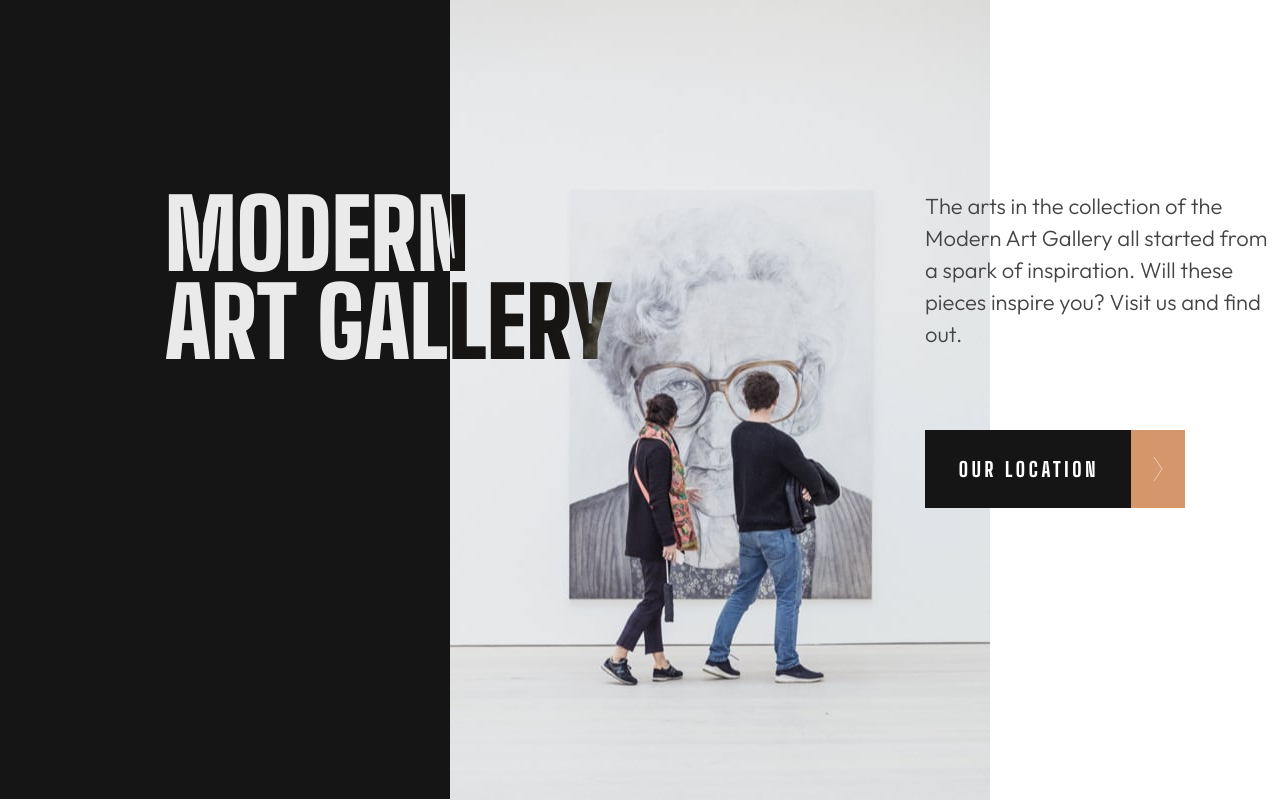
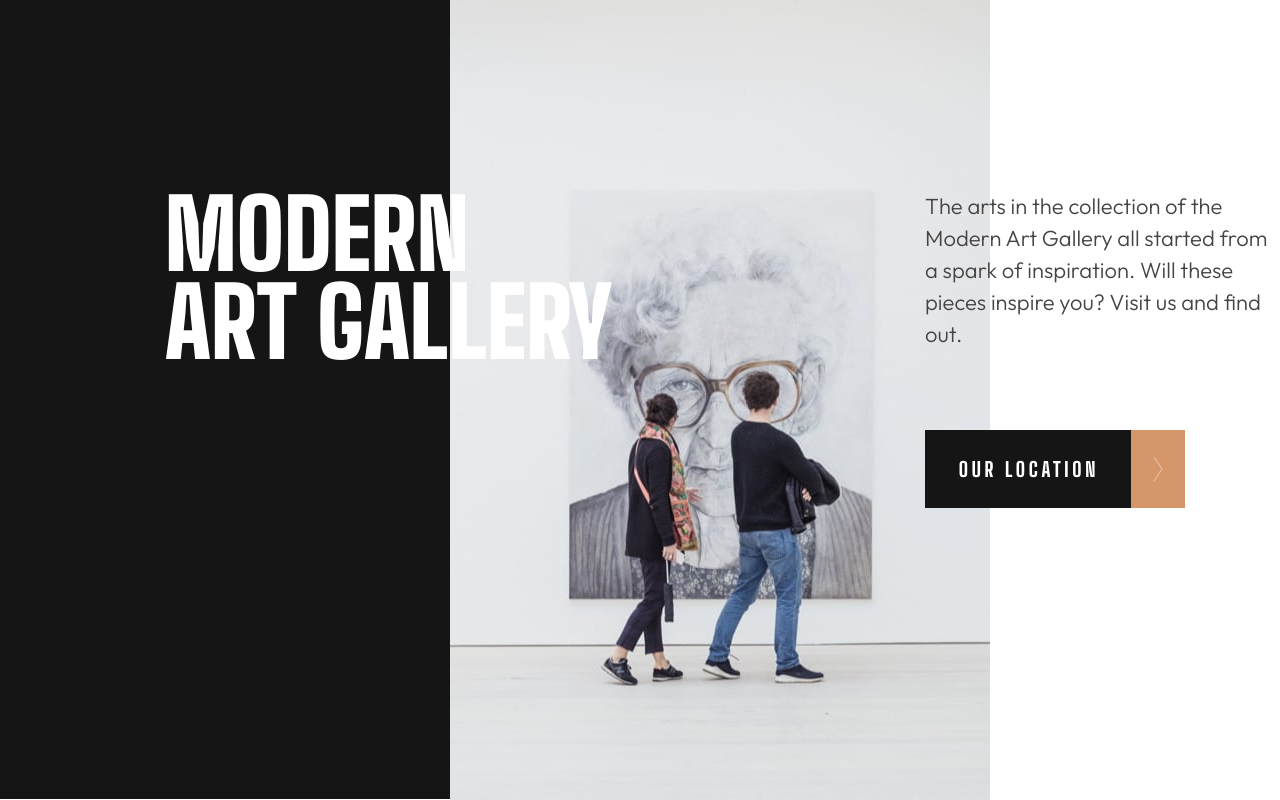
Before and after one commit to makogeboris/Art-gallery-website, a website: page index.html in a window 1280 px wide. Shown: the top 800 px of the page. Drawn offline with Linux system fonts and the light colour scheme.

Commit message:
initial commit

```diff
--- a/index.html
+++ b/index.html
@@ -52,7 +52,7 @@
             <!-- heading and paragraph container -->
             <div class="lg:flex flex-row justify-between text-left lg:mb-16">
               <h1
-                class="font-cursive font-black uppercase text-dark-black text-[60px] leading-[55px] md:text-[70px] md:leading-[65px] lg:text-[96px] lg:leading-[88px] mb-8 md:mb-12 lg:mb-0 pr-[62px] md:pr-12 lg:pr-16 md:w-[375px] lg:w-[514px] mix-blend-difference"
+                class="font-cursive font-black uppercase text-dark-black text-[60px] leading-[55px] md:text-[70px] md:leading-[65px] lg:text-[96px] lg:leading-[88px] mb-8 md:mb-12 lg:mb-0 pr-[62px] md:pr-12 lg:pr-16 md:w-[375px] lg:w-[514px] lg:mix-blend-difference"
               >
                 <span class="lg:text-[#ffffff]">Modern Art Gal</span
                 ><span class="lg:text-[#ffffff]">lery</span>
```
